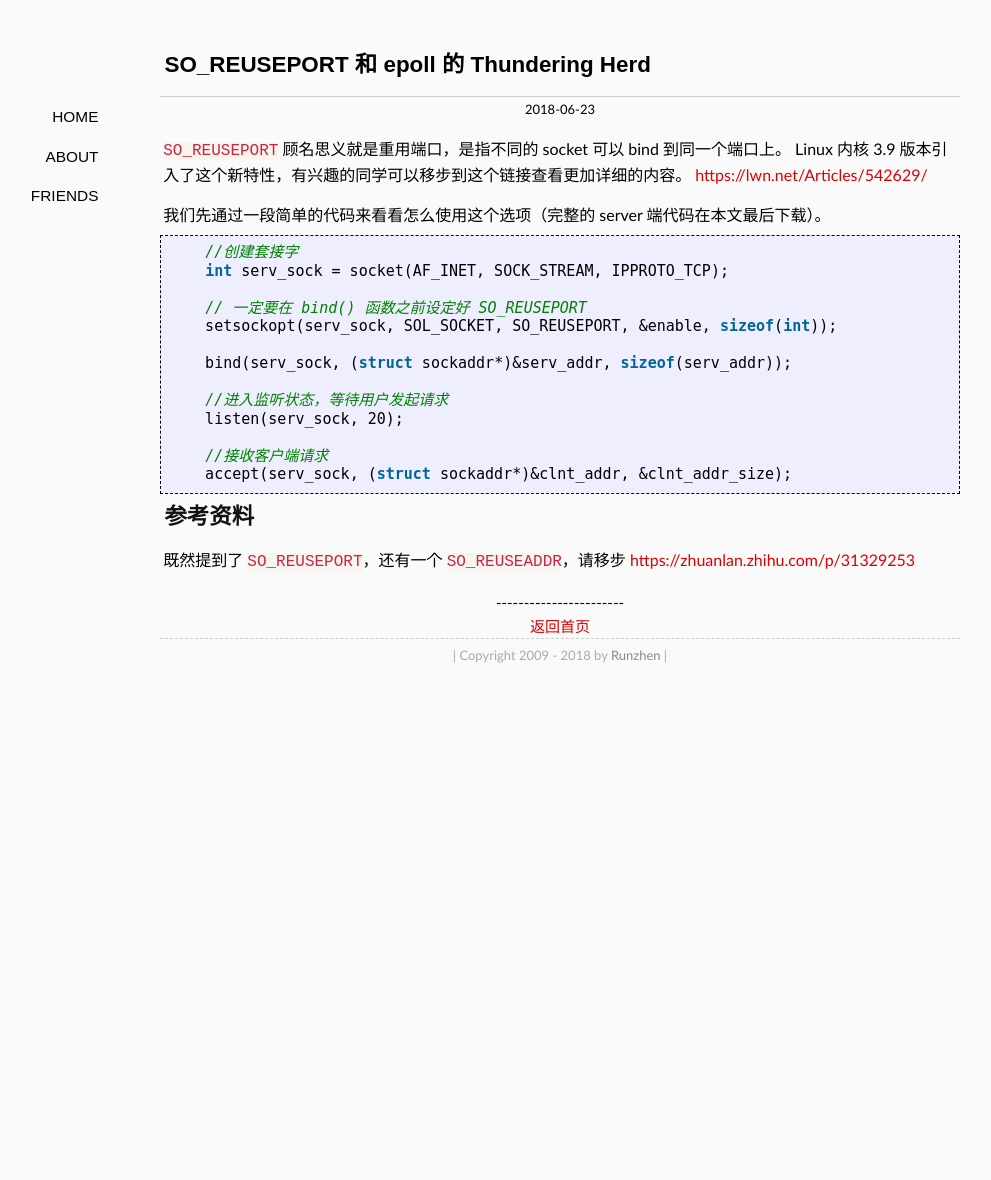
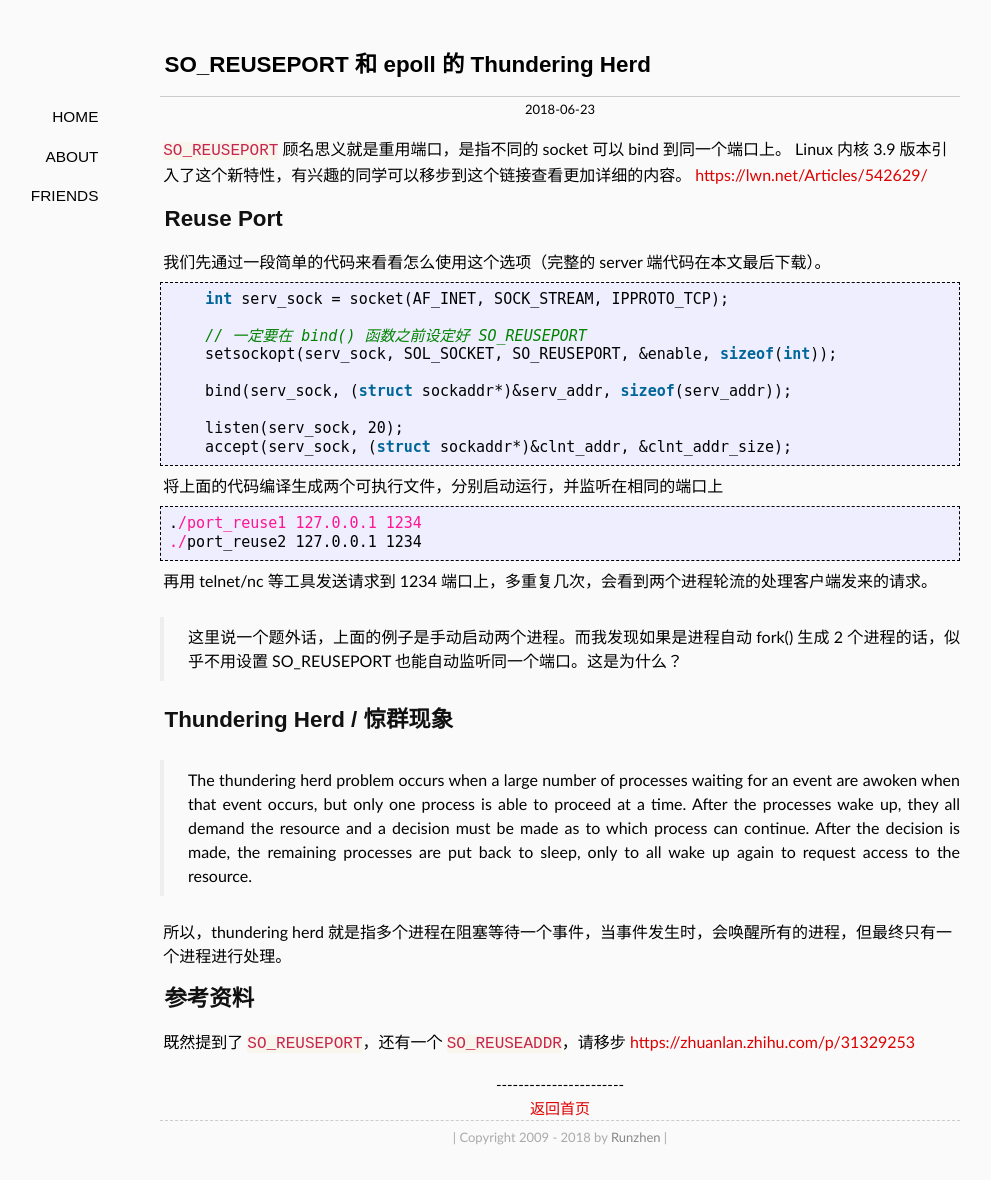
Before and after one commit to shaman7036/runzhen.github.io, a Jekyll site: the page built from _posts/2018-06-23-port-reuse.md, in a window 1280 px wide. Shown: the whole page, without its empty margins (80-1071 px from the left). Built offline with Jekyll 4.4.1, drawn with Linux system fonts in a browser that asks for light colours; some web fonts are replaced; comment, search, counter and statistics services are not loaded; before the commit the page ends 900 px from its top, so only the background shows below that.

Commit message:
2018-06-23-port-reuse.md

````diff
--- a/_posts/2018-06-23-port-reuse.md
+++ b/_posts/2018-06-23-port-reuse.md
@@ -8,10 +8,10 @@ tags: [linux]
 
 `SO_REUSEPORT` 顾名思义就是重用端口，是指不同的 socket 可以 bind 到同一个端口上。 Linux 内核 3.9 版本引入了这个新特性，有兴趣的同学可以移步到这个链接查看更加详细的内容。 [https://lwn.net/Articles/542629/](https://lwn.net/Articles/542629/)
 
+## Reuse Port
 我们先通过一段简单的代码来看看怎么使用这个选项（完整的 server 端代码在本文最后下载）。
 
 ```
-    //创建套接字
     int serv_sock = socket(AF_INET, SOCK_STREAM, IPPROTO_TCP);
 
     // 一定要在 bind() 函数之前设定好 SO_REUSEPORT
@@ -19,14 +19,26 @@ tags: [linux]
 
     bind(serv_sock, (struct sockaddr*)&serv_addr, sizeof(serv_addr));
 
-    //进入监听状态，等待用户发起请求
     listen(serv_sock, 20);
-
-    //接收客户端请求
     accept(serv_sock, (struct sockaddr*)&clnt_addr, &clnt_addr_size);
 
 ```
 
+将上面的代码编译生成两个可执行文件，分别启动运行，并监听在相同的端口上
+
+```
+./port_reuse1 127.0.0.1 1234
+./port_reuse2 127.0.0.1 1234
+```
+再用 telnet/nc 等工具发送请求到 1234 端口上，多重复几次，会看到两个进程轮流的处理客户端发来的请求。
+
+> 这里说一个题外话，上面的例子是手动启动两个进程。而我发现如果是进程自动 fork() 生成 2 个进程的话，似乎不用设置 SO_REUSEPORT 也能自动监听同一个端口。这是为什么？
+
+## Thundering Herd / 惊群现象
+
+> The thundering herd problem occurs when a large number of processes waiting for an event are awoken when that event occurs, but only one process is able to proceed at a time. After the processes wake up, they all demand the resource and a decision must be made as to which process can continue. After the decision is made, the remaining processes are put back to sleep, only to all wake up again to request access to the resource.
+
+所以，thundering herd 就是指多个进程在阻塞等待一个事件，当事件发生时，会唤醒所有的进程，但最终只有一个进程进行处理。
 
 
 
````
